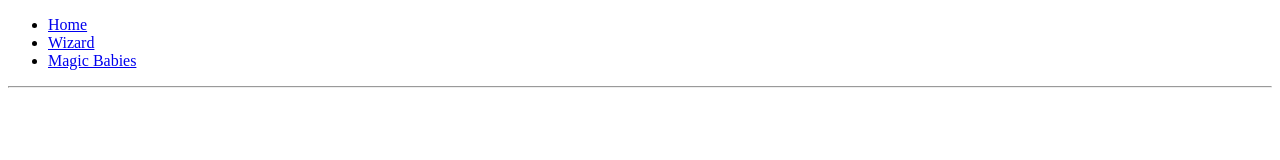
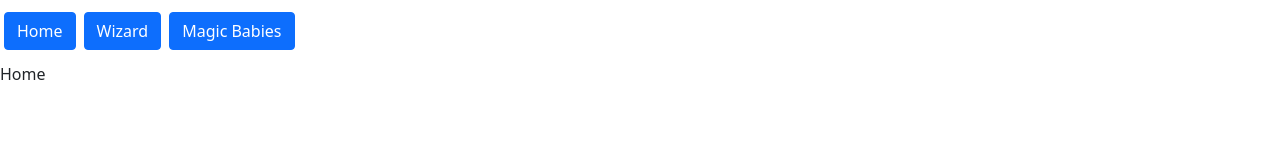
Before and after one commit to kaktusgris/pkmn, a React app: page / in a window 1280 px wide. Built offline with nearby package versions, Linux system fonts and the light colour scheme.

Commit message:
Lagt til bootsrap

```diff
--- a/package.json
+++ b/package.json
@@ -11,10 +11,13 @@
     "eject": "react-scripts eject"
   },
   "dependencies": {
+    "bootstrap": "^5.0.1",
     "react": "^17.0.2",
+    "react-bootstrap": "^1.6.0",
     "react-dom": "^17.0.2",
     "react-router-dom": "^5.2.0",
-    "react-scripts": "4.0.3"
+    "react-scripts": "4.0.3",
+    "sass": "^1.32.13"
   },
   "devDependencies": {
     "gh-pages": "^3.1.0"
--- a/public/index.html
+++ b/public/index.html
@@ -23,7 +23,7 @@
       work correctly both with client-side routing and a non-root public URL.
       Learn how to configure a non-root public URL by running `npm run build`.
     -->
-    <title>React App</title>
+    <title>PKMN</title>
   </head>
   <body>
     <noscript>You need to enable JavaScript to run this app.</noscript>
--- a/src/index.js
+++ b/src/index.js
@@ -4,35 +4,36 @@ import {
   BrowserRouter as Router,
   Switch,
   Route,
+  useHistory,
   Link
 } from "react-router-dom";
 import Home from './pages/home';
 import WizardChallenge from './pages/wizardchallenge';
 import MagicBabies from './pages/magicbabies';
+import 'bootstrap';
+import './index.scss';
 
+const HeaderTab = ({ title, path }) => <Link
+  className='header-tab btn btn-primary m-1'
+  to={path}>
+  {title}
+</Link>;
 
 const App = () => <Router>
   <div>
-    <ul>
-      <li>
-        <Link to="/pkmn/">Home</Link>
-      </li>
-      <li>
-        <Link to="/pkmn/wizard">Wizard</Link>
-      </li>
-      <li>
-        <Link to="/pkmn/magicbabies">Magic Babies</Link>
-      </li>
-    </ul>
-    <hr />
+    <div className='header mt-2 mb-2'>
+      <HeaderTab title='Home' path='/' />
+      <HeaderTab title='Wizard' path='/wizard' />
+      <HeaderTab title='Magic Babies' path='/magicbabies' />
+    </div>
     <Switch>
-      <Route exact path="/pkmn/">
+      <Route exact path="/">
         <Home />
       </Route>
-      <Route path="/pkmn/wizard">
+      <Route path="/wizard">
         <WizardChallenge />
       </Route>
-      <Route path="/pkmn/magicbabies">
+      <Route path="/magicbabies">
         <MagicBabies />
       </Route>
     </Switch>
@@ -42,4 +43,4 @@ const App = () => <Router>
 ReactDOM.render(
   <App />,
   document.getElementById('root')
-  );
+);
--- /dev/null
+++ b/src/index.scss
@@ -0,0 +1,4 @@
+@import "~bootstrap/scss/bootstrap";
+
+.header-tab {
+}
```
Also changed, not shown: build/asset-manifest.json, build/index.html, public/favicon.ico (added), 5 other files.
